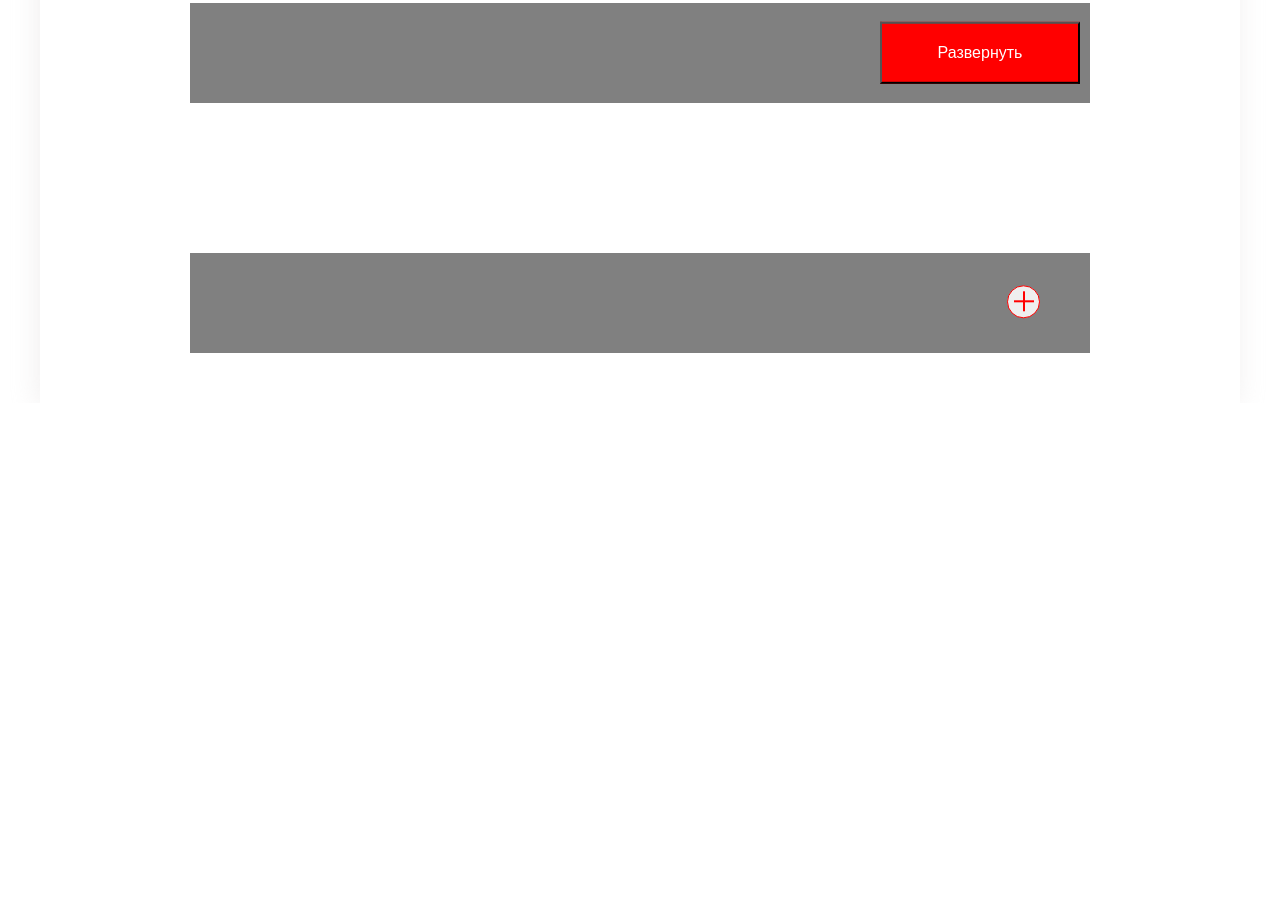
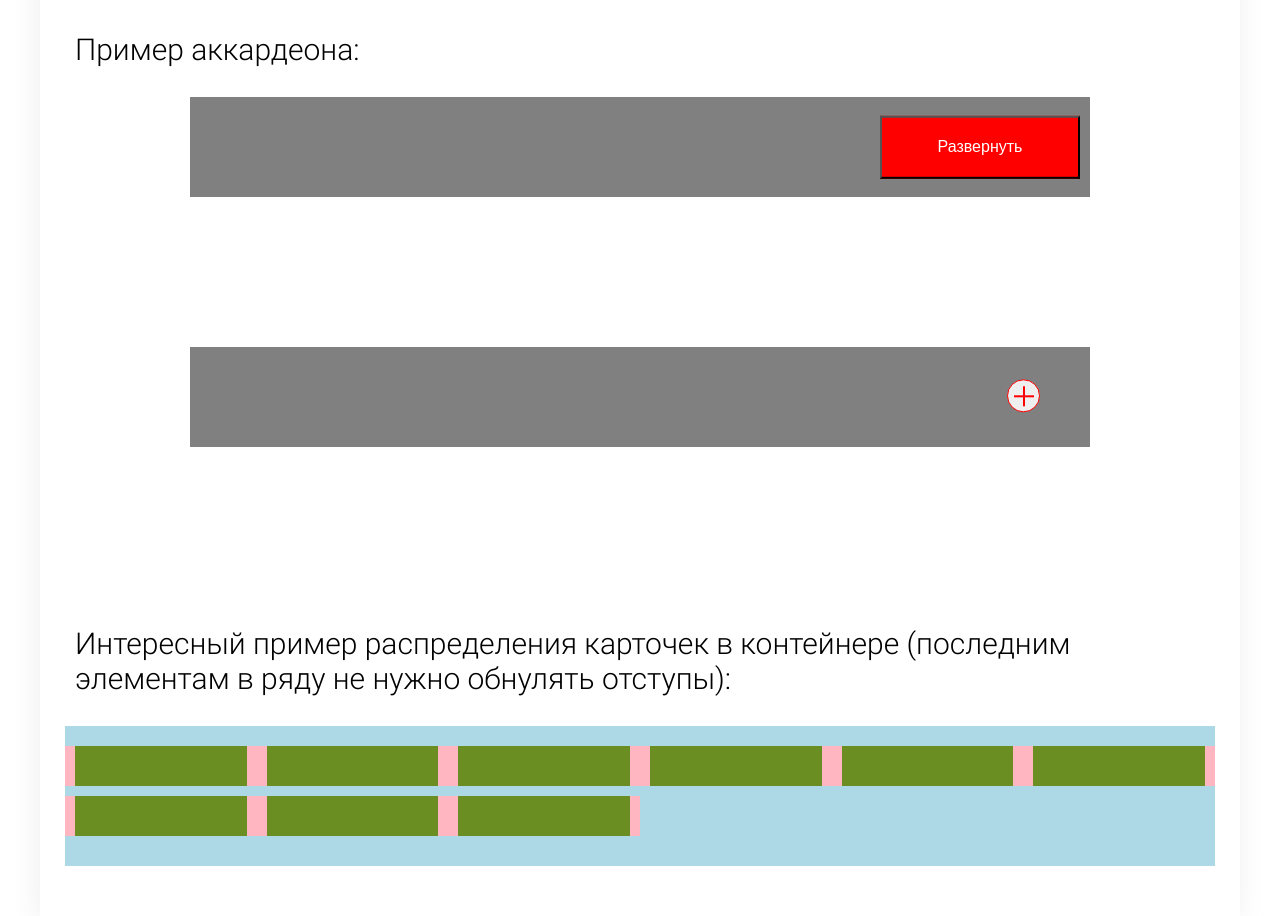
Before and after one commit to Lena9421/basic-template, a website: page app/index.html in a window 1280 px wide. Shown: the part 1421-2337 px from the top of the page. Before the commit the page ends 1824 px from the top, so only its background shows below. Drawn offline with nearby package versions, Linux system fonts and the light colour scheme; files that its build step writes are made by us from their sources.

Commit message:
add container with cards

```diff
--- a/app/index.html
+++ b/app/index.html
@@ -73,6 +73,9 @@
     </div>
 
     <div class="ui-kit-container">
+      <p class="ui-kit-container__text">
+        Пример аккардеона:
+      </p>
       <div class="acc js-acc-parent">
         <div class="acc__head">
           <button class="acc__btn js-acc-btn" type="button">
@@ -97,6 +100,40 @@
         </div>
       </div>
     </div>
+    <div class="ui-kit-container">
+      <p class="ui-kit-container__text">
+        Интересный пример распределения карточек в контейнере (последним элементам в ряду не нужно обнулять отступы):
+      </p>
+      <div class="cards">
+        <div class="cards__col">
+          <div class="cards__item"></div>
+        </div>
+        <div class="cards__col">
+          <div class="cards__item"></div>
+        </div>
+        <div class="cards__col">
+          <div class="cards__item"></div>
+        </div>
+        <div class="cards__col">
+          <div class="cards__item"></div>
+        </div>
+        <div class="cards__col">
+          <div class="cards__item"></div>
+        </div>
+        <div class="cards__col">
+          <div class="cards__item"></div>
+        </div>
+        <div class="cards__col">
+          <div class="cards__item"></div>
+        </div>
+        <div class="cards__col">
+          <div class="cards__item"></div>
+        </div>
+        <div class="cards__col">
+          <div class="cards__item"></div>
+        </div>
+      </div>
+    </div>
   </div>
   </div>
   <script src="js/svg4everybody.js "></script>
--- /dev/null
+++ b/app/scss/blocks/cards.scss
@@ -0,0 +1,24 @@
+.cards {
+  display: flex;
+  flex-direction: row;
+  flex-wrap: wrap;
+  height: 100%;
+  margin: 0 -10px;
+  padding: 20px 0;
+  background-color: lightblue;
+}
+.cards__col {
+  width: 16.666666%;
+  min-width: 190px;
+  height: auto;
+  padding: 0 10px;
+  margin-bottom: 10px;
+  background-color: lightpink;
+}
+.cards__item {
+  display: block;
+  width: 100%;
+  padding: 20px 15px;
+  cursor: pointer;
+  background-color: olivedrab;
+}
--- a/app/scss/style.scss
+++ b/app/scss/style.scss
@@ -8,11 +8,12 @@
 @import "global/fonts";
 
 /* Blocks */
+@import "blocks/ui-kit-container";
 @import "blocks/btn";
 @import "blocks/container";
 @import "blocks/select2-custom";
 @import "blocks/menu-slider";
-@import "blocks/ui-kit-container";
 @import "blocks/icon";
 @import "blocks/slider";
 @import "blocks/acc";
+@import "blocks/cards";
```
